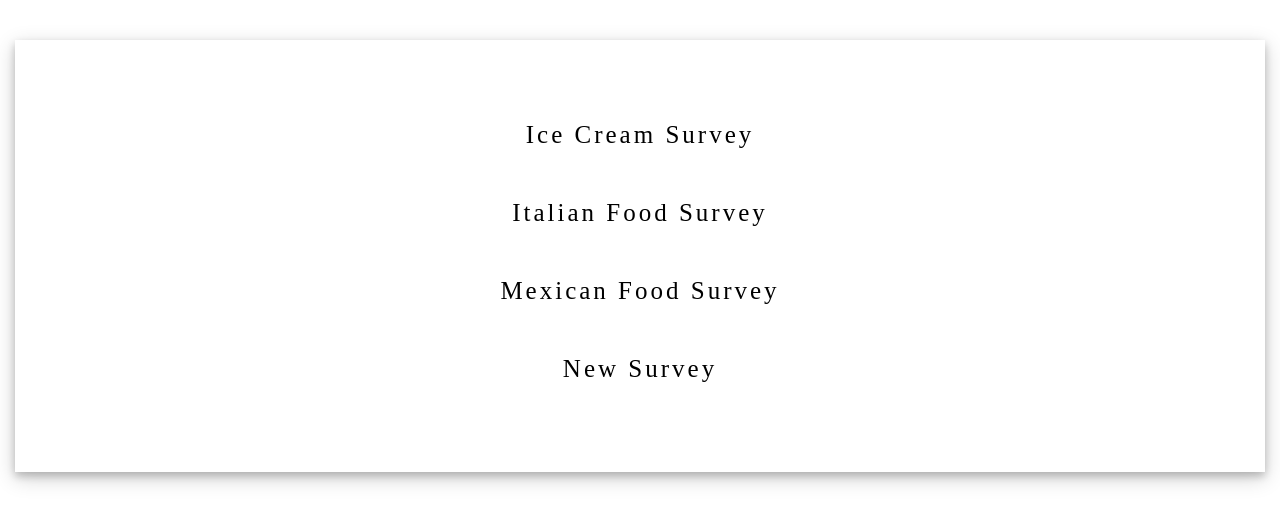
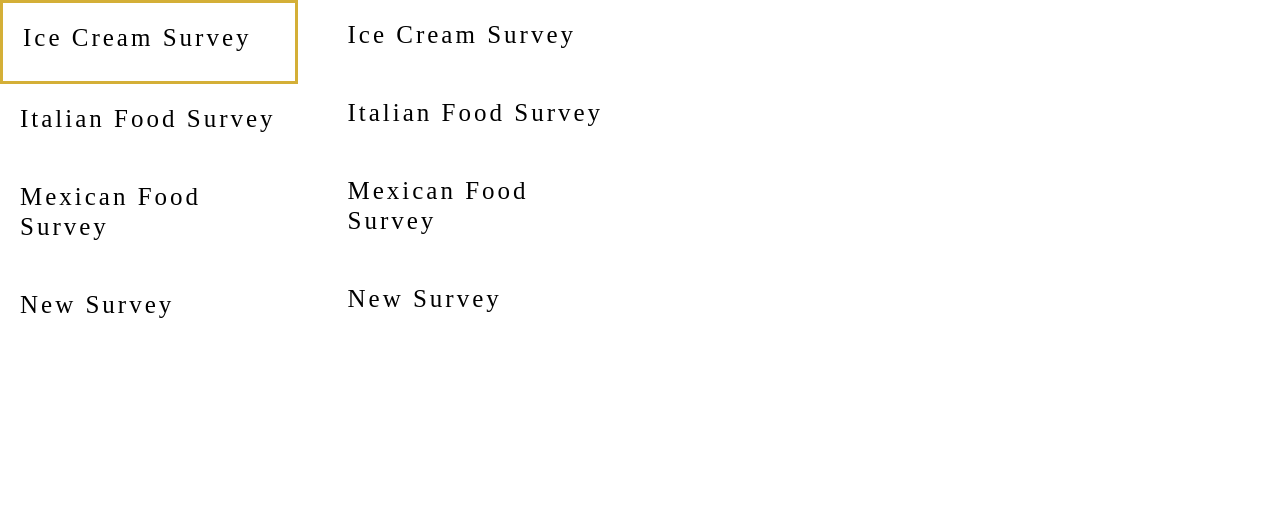
Before and after one commit to tylerdrewwork/Surveasy, a React (Create React App) app in the folder client/: page /admin in a window 1280 px wide. Shown: the top 524 px of the page. Built offline with nearby package versions, Linux system fonts and the light colour scheme; the HTML template or start-up script is replaced by a standard one.

Commit message:
adding in the survey function 3

```diff
--- a/client/src/pages/admin.js
+++ b/client/src/pages/admin.js
@@ -1,9 +1,10 @@
 import React, { useState, useEffect } from "react";
 import Button from "../components/Button/button";
 //import { Link } from "react-router-dom";
-import {Grid, Row, Col} from "react-bootstrap"
+
 import Input from "../components/Input/input";
 import "./style.css";
+import {Grid, Row, Col} from "react-bootstrap"
 import SurveyList from "../components/SurveyList/surveyList"
 
 function Admin() {
@@ -12,8 +13,9 @@ function Admin() {
     // ---- Have the log out button link here
     //starting the side survey page
     <div>
-      <Col sx={3} md ={12}>
-          <div className = "back-div">
+      <Row md ={5} float="center">
+          <Col sx={3} md ={3}>
+
                   <SurveyList
                   name = "Ice Cream Survey"
                   >
@@ -33,8 +35,32 @@ function Admin() {
                   name = "New Survey"
                   >
                   </SurveyList>
-          </div>
+
           </Col>
+          <Col sx={3} md={3}>
+
+                  <SurveyList
+                  name = "Ice Cream Survey"
+                  >
+                  </SurveyList>
+
+                  <SurveyList
+                  name = "Italian Food Survey"
+                  >
+                  </SurveyList>
+
+                  <SurveyList
+                  name = "Mexican Food Survey"
+                  >
+                  </SurveyList>
+
+                  <SurveyList
+                  name = "New Survey"
+                  >
+                  </SurveyList>
+
+          </Col>
+      </Row>
 
     </div>
   );
```
Lines whose indentation alone changed are shown as unchanged.
